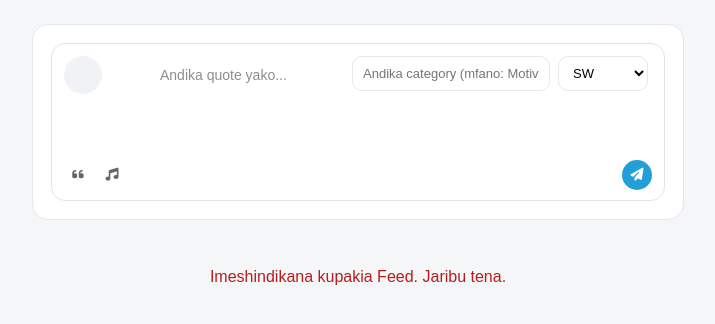
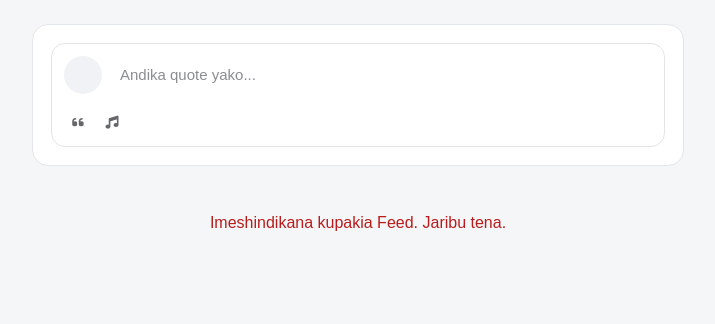
Before and after one commit to matondo-maduhu/dutoza-api, a Flask app: template templates/users/feed.html in a window 1280 px wide. Shown: the part 64-388 px from the top of the page, without its empty margins (282-997 px from the left). Run offline with Flask 3, Linux system fonts and the light colour scheme; the template is opened without the code that fills it, so the values that code supplies are empty.

Commit message:
Add files via upload

```diff
--- a/templates/users/feed.html
+++ b/templates/users/feed.html
@@ -1321,42 +1321,57 @@
     {% endwith %}
 
     <section class="composer">
-    <form
-        method="POST"
-        action="{{ url_for('user_feed.create_post') }}"
-        id="postForm"
-    >
-        <div class="composer-box">
-
+        <div class="composer-box composer-trigger-box" id="composerTrigger">
             <a
                 href="{{ url_for('user_auth.profile') }}"
                 class="composer-avatar"
                 aria-label="Fungua profile yako"
             >
                 {% if session.get("profile_image_url") %}
-                    <img
-                        src="{{ session.get("profile_image_url") }}"
-                        alt="Profile"
-                    >
+                    <img src="{{ session.get('profile_image_url') }}" alt="Profile">
                 {% else %}
                     {% set name = session.get("full_name", "")|trim %}
                     {% if name %}
-                        <span class="composer-avatar-letter">
-                            {{ name[0]|upper }}
-                        </span>
+                        <span class="composer-avatar-letter">{{ name[0]|upper }}</span>
                     {% endif %}
                 {% endif %}
             </a>
-
+            <button type="button" class="composer-fake-input" id="openQuoteModal" aria-label="Andika quote">
+                Andika quote yako...
+            </button>
+            <div class="composer-bottom-inside" style="padding:0;border:0;">
+                <div class="composer-actions">
+                    <button type="button" class="composer-action" id="quoteOption" aria-label="Quote" title="Post quote">
+                        <i class="fa-solid fa-quote-left" aria-hidden="true"></i>
+                    </button>
+                    <a href="{{ url_for('user_music.music_composer') }}" class="composer-action" aria-label="Music" title="Post music">
+                        <i class="fa-solid fa-music" aria-hidden="true"></i>
+                    </a>
+                </div>
+            </div>
+        </div>
+    </section>
+
+    <!-- Quote form modal -->
+    <div class="quote-modal-overlay" id="quoteModal" hidden>
+        <div class="quote-modal" role="dialog" aria-modal="true" aria-labelledby="quoteModalTitle">
+            <div class="quote-modal-header">
+                <h2 id="quoteModalTitle">Chapisha Quote</h2>
+                <button type="button" class="quote-modal-close" id="closeQuoteModal" aria-label="Funga">&times;</button>
+            </div>
+            <form method="POST" action="{{ url_for('user_feed.create_post') }}" id="postForm">
+                <label class="qm-label" for="content">Quote</label>
                 <textarea
                     name="content"
                     id="content"
                     maxlength="5000"
-                placeholder="Andika quote yako..."
+                    placeholder="Andika quote yako hapa..."
                     required
+                    rows="5"
                 ></textarea>
-
-            <div class="composer-meta" style="display:flex;gap:8px;flex-wrap:wrap;padding:0 4px 6px;">
+                <div class="qm-count" id="composerCounter">0 / 5000</div>
+
+                <label class="qm-label" for="quoteCategory">Category</label>
                 <input
                     type="text"
                     name="category"
@@ -1365,57 +1380,111 @@
                     maxlength="100"
                     placeholder="Andika category (mfano: Motivation, Love…)"
                     autocomplete="off"
-                    aria-label="Category"
-                    style="flex:1;min-width:140px;border:1px solid #e3e8ec;border-radius:10px;padding:8px 10px;font-size:13px;background:#fff;"
                 >
                 <datalist id="quoteCategoryList">
                     {% for cat in categories or [] %}
                     <option value="{{ cat.name }}"></option>
                     {% endfor %}
                 </datalist>
-                <select name="language" id="quoteLanguage" aria-label="Language"
-                    style="width:90px;border:1px solid #e3e8ec;border-radius:10px;padding:8px 10px;font-size:13px;background:#fff;">
-                    <option value="sw" selected>SW</option>
-                    <option value="en">EN</option>
+                <p class="qm-hint">Unaweza kuandika category mpya moja kwa moja.</p>
+
+                <label class="qm-label" for="quoteLanguage">Lugha</label>
+                <select name="language" id="quoteLanguage">
+                    <option value="sw" selected>Kiswahili (SW)</option>
+                    <option value="en">English (EN)</option>
                     <option value="mixed">Mixed</option>
                 </select>
-            </div>
-
-            <div class="composer-bottom-inside">
-
-                <div class="composer-actions">
-                    <button
-                        type="button"
-                        class="composer-action"
-                        id="quoteOption"
-                        aria-label="Quote"
+
+                <label class="qm-label" for="quoteAuthor">Author (si lazima)</label>
+                <input
+                    type="text"
+                    name="author"
+                    id="quoteAuthor"
+                    maxlength="150"
+                    placeholder="Jina la mwandishi — default: jina lako"
+                    autocomplete="off"
                 >
-                        <i class="fa-solid fa-quote-left" aria-hidden="true"></i>
+
+                <div class="quote-modal-actions">
+                    <button type="button" class="qm-btn qm-cancel" id="cancelQuoteModal">Ghairi</button>
+                    <button type="submit" class="qm-btn qm-submit" id="postButton">
+                        <i class="fa-solid fa-paper-plane"></i> Chapisha
                     </button>
-
-                    <a
-                        href="{{ url_for('user_music.music_composer') }}"
-                        class="composer-action"
-                        aria-label="Music"
-                    >
-                        <i class="fa-solid fa-music" aria-hidden="true"></i>
-                    </a>
-                </div>
-
-                <button
-                    class="composer-send"
-                    id="postButton"
-                    type="submit"
-                    aria-label="Send"
-                >
-                    <i class="fa-solid fa-paper-plane" aria-hidden="true"></i>
-                </button>
-
-            </div>
-
                 </div>
             </form>
-</section>
+        </div>
+    </div>
+
+    <style>
+    .composer-trigger-box { cursor: default; }
+    .composer-fake-input {
+        flex: 1; border: none; background: transparent; text-align: left;
+        font-size: 15px; color: #8a8d91; padding: 10px 8px; cursor: pointer;
+        font-family: inherit;
+    }
+    .composer-fake-input:hover { color: #050505; }
+    .quote-modal-overlay {
+        position: fixed; inset: 0; z-index: 9999;
+        background: rgba(15, 23, 42, 0.45);
+        display: flex; align-items: flex-end; justify-content: center;
+        padding: 0;
+    }
+    .quote-modal-overlay[hidden] { display: none !important; }
+    .quote-modal {
+        width: 100%; max-width: 480px;
+        background: #fff; border-radius: 18px 18px 0 0;
+        padding: 18px 18px 28px; max-height: 92vh; overflow-y: auto;
+        box-shadow: 0 -8px 40px rgba(0,0,0,.18);
+        animation: qmSlide 0.22s ease;
+    }
+    @keyframes qmSlide {
+        from { transform: translateY(40px); opacity: 0; }
+        to { transform: translateY(0); opacity: 1; }
+    }
+    @media (min-width: 560px) {
+        .quote-modal-overlay { align-items: center; padding: 16px; }
+        .quote-modal { border-radius: 18px; }
+    }
+    .quote-modal-header {
+        display: flex; align-items: center; justify-content: space-between;
+        margin-bottom: 14px;
+    }
+    .quote-modal-header h2 {
+        margin: 0; font-size: 18px; font-weight: 800; color: #0f172a;
+    }
+    .quote-modal-close {
+        border: none; background: #f1f5f9; width: 36px; height: 36px;
+        border-radius: 50%; font-size: 22px; line-height: 1; cursor: pointer; color: #475569;
+    }
+    .qm-label {
+        display: block; font-size: 12px; font-weight: 700; color: #64748b;
+        margin: 12px 0 6px; text-transform: uppercase; letter-spacing: 0.3px;
+    }
+    #postForm textarea#content {
+        width: 100%; box-sizing: border-box; min-height: 120px; resize: vertical;
+        border: 1.5px solid #e2e8f0; border-radius: 12px; padding: 12px 14px;
+        font-size: 16px; font-family: inherit; line-height: 1.45; outline: none;
+    }
+    #postForm textarea#content:focus { border-color: #1EB53A; }
+    .qm-count { text-align: right; font-size: 12px; color: #94a3b8; margin-top: 4px; }
+    #postForm input[type=text], #postForm select {
+        width: 100%; box-sizing: border-box; border: 1.5px solid #e2e8f0;
+        border-radius: 12px; padding: 11px 14px; font-size: 15px; font-family: inherit;
+        background: #fff; outline: none;
+    }
+    #postForm input[type=text]:focus, #postForm select:focus { border-color: #1EB53A; }
+    .qm-hint { margin: 6px 0 0; font-size: 12px; color: #94a3b8; }
+    .quote-modal-actions {
+        display: flex; gap: 10px; margin-top: 20px;
+    }
+    .qm-btn {
+        flex: 1; border: none; border-radius: 14px; padding: 13px 16px;
+        font-size: 15px; font-weight: 700; font-family: inherit; cursor: pointer;
+    }
+    .qm-cancel { background: #f1f5f9; color: #475569; }
+    .qm-submit { background: #1EB53A; color: #fff; display: inline-flex; align-items: center; justify-content: center; gap: 8px; }
+    .qm-submit:active { opacity: 0.9; }
+    </style>
 
     <section id="feed">
 
@@ -1520,7 +1589,55 @@
         }
     );
 
-    if (quoteOption && contentInput) {
+    const quoteModal = document.getElementById("quoteModal");
+    const openQuoteModalBtn = document.getElementById("openQuoteModal");
+    const closeQuoteModalBtn = document.getElementById("closeQuoteModal");
+    const cancelQuoteModalBtn = document.getElementById("cancelQuoteModal");
+
+    function openQuoteModal() {
+        if (!quoteModal) return;
+        quoteModal.hidden = false;
+        document.body.style.overflow = "hidden";
+        if (contentInput) {
+            setTimeout(function () { contentInput.focus(); }, 80);
+        }
+        closeComposerMenu();
+    }
+
+    function closeQuoteModal() {
+        if (!quoteModal) return;
+        quoteModal.hidden = true;
+        document.body.style.overflow = "";
+    }
+
+    if (quoteOption) {
+        quoteOption.addEventListener("click", function (e) {
+            e.preventDefault();
+            openQuoteModal();
+        });
+    }
+    if (openQuoteModalBtn) {
+        openQuoteModalBtn.addEventListener("click", openQuoteModal);
+    }
+    if (closeQuoteModalBtn) {
+        closeQuoteModalBtn.addEventListener("click", closeQuoteModal);
+    }
+    if (cancelQuoteModalBtn) {
+        cancelQuoteModalBtn.addEventListener("click", closeQuoteModal);
+    }
+    if (quoteModal) {
+        quoteModal.addEventListener("click", function (e) {
+            if (e.target === quoteModal) closeQuoteModal();
+        });
+    }
+    document.addEventListener("keydown", function (e) {
+        if (e.key === "Escape" && quoteModal && !quoteModal.hidden) {
+            closeQuoteModal();
+        }
+    });
+
+    // keep counter working
+    if (false && quoteOption && contentInput) {
         quoteOption.addEventListener(
             "click",
             function () {
```
Lines whose indentation alone changed are shown as unchanged.
